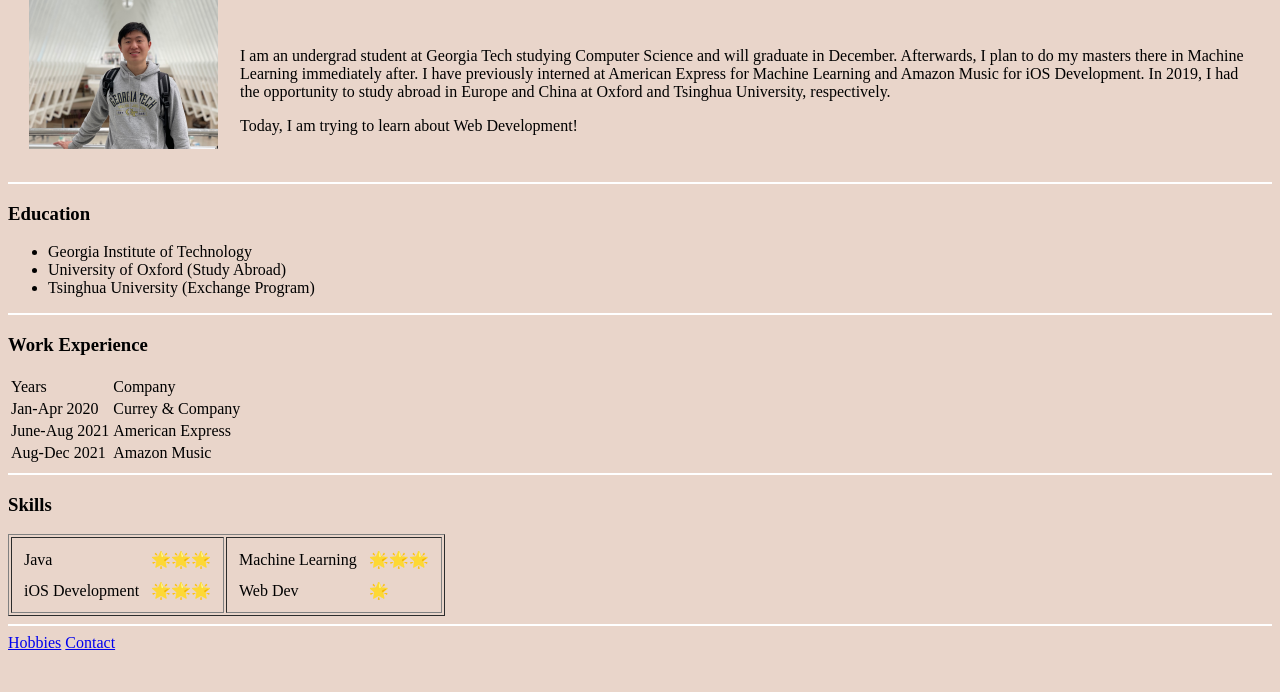
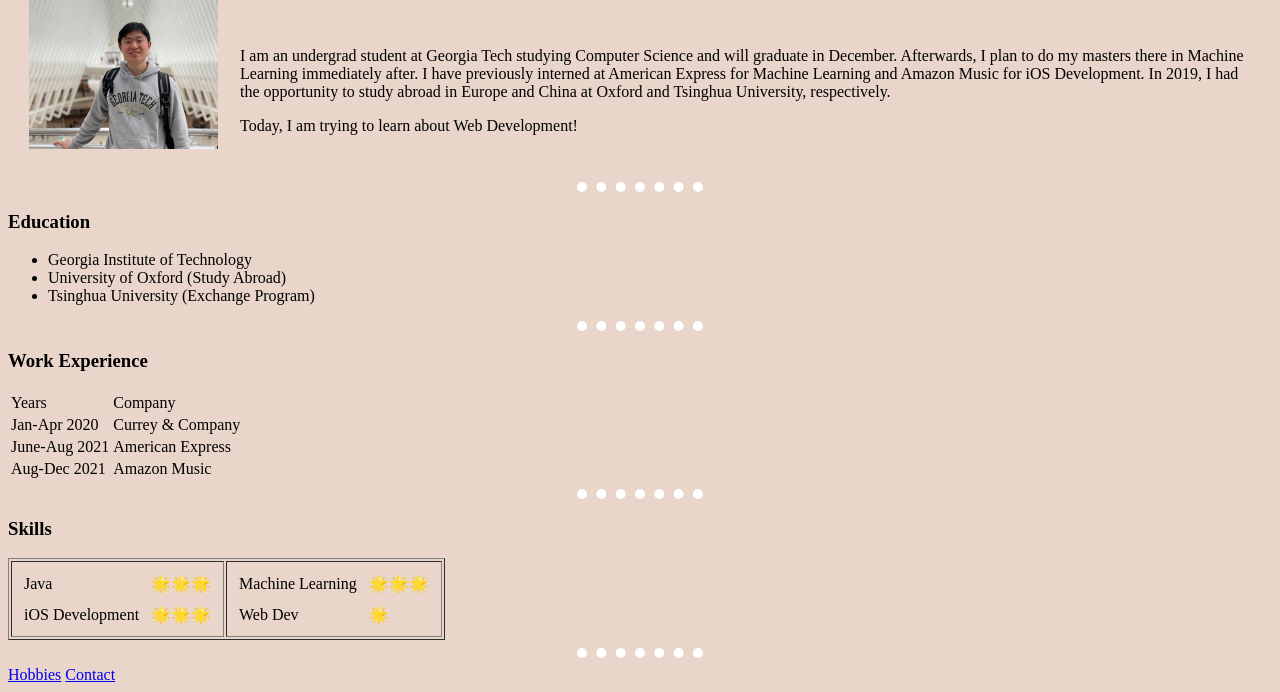
Before and after one commit to cgccomeau/cv, a plain HTML site: page HTML - Personal Site/index.html in a window 1280 px wide. Shown: the part 132-824 px from the top of the page. Before the commit the page ends 800 px from the top, so only its background shows below. Drawn offline with Linux system fonts and the light colour scheme.

Commit message:
EOD June 4th

```diff
--- a/HTML - Personal Site/index.html
+++ b/HTML - Personal Site/index.html
@@ -10,9 +10,12 @@
     }
 
     hr {
-      background-color: white;
+      /*background-color: white;*/
       border-style: none;
-      height: 2px;
+      border-top-style: dotted;
+      border-color: white;
+      border-width: 10px;
+      width: 10%;
       noshade;
     }
   </style>
```
